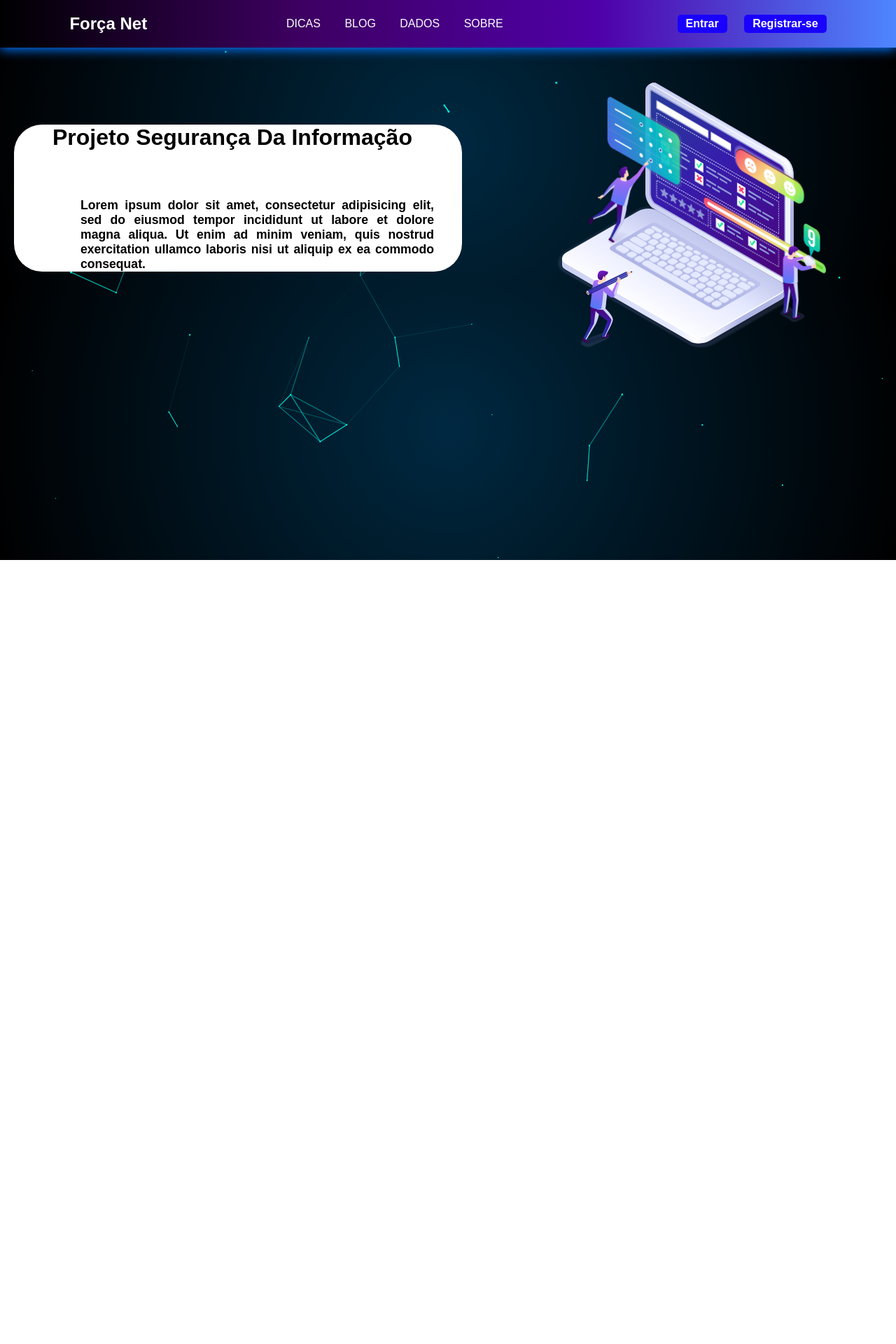
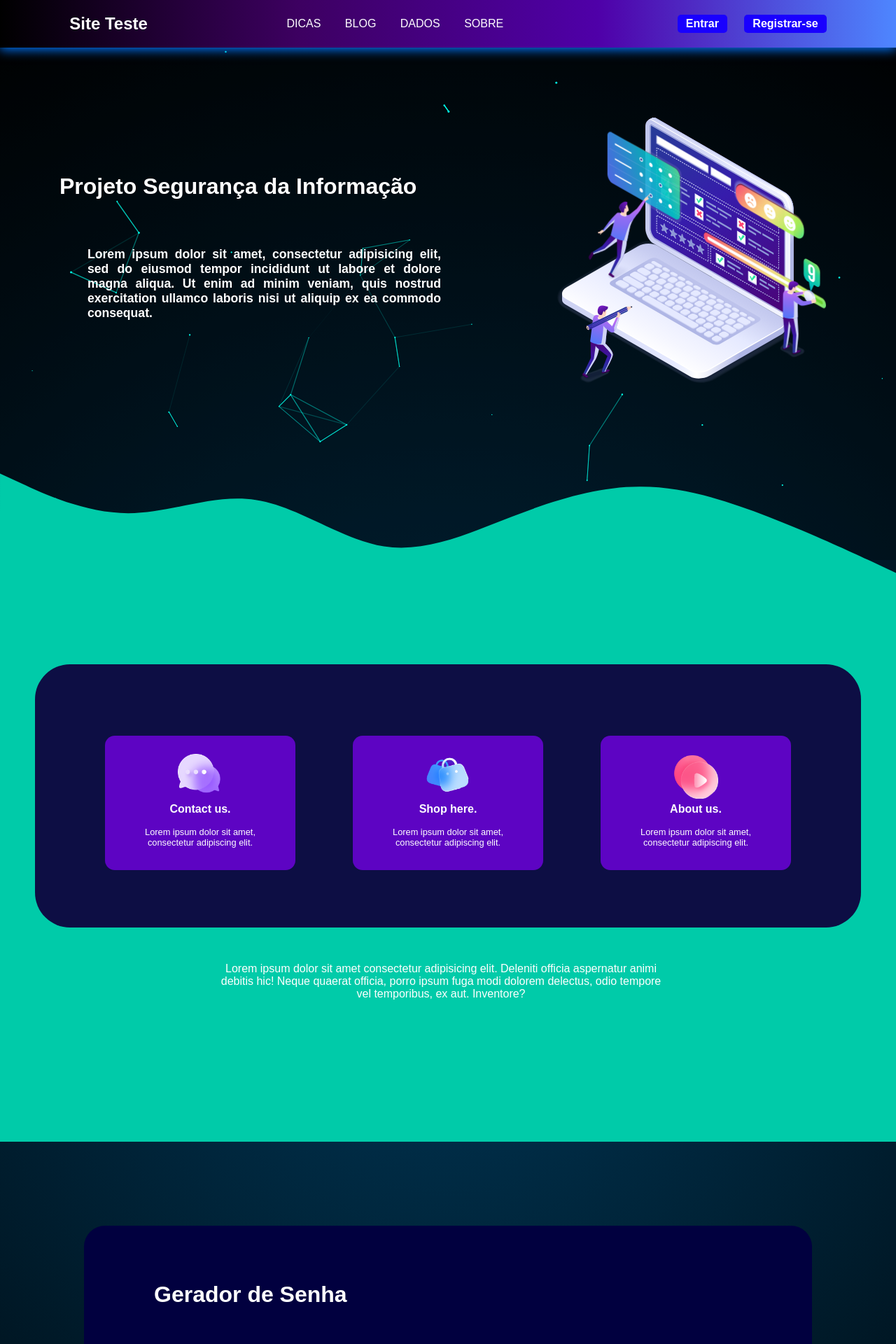
Before and after one commit to JoaohenriqueSql/Projeto-Curso, a PHP site: page /nome/login/index.php in a window 1280 px wide. Shown: the top 1920 px of the page at 70% size. Before the commit the page ends 800 px from the top, so only its background shows below. Run offline with PHP 8.4, Linux system fonts and the light colour scheme.

Commit message:
modify in login leading

```diff
--- a/login/CSS/style.css
+++ b/login/CSS/style.css
@@ -213,11 +213,6 @@ div.user a{
   background: #4400ff;
 }
 
-
-
-
-
-
 /*svg no inicio da pagina*/
 svg {
   width: 30vw;
@@ -256,7 +251,7 @@ svg {
 /*svg alterar/mover*/
 .imagen svg {
   margin-right: 100px;
-  margin-top: 50px;
+  margin-top: 100px;
 }
 
 /*leading inicio da pagina*/
@@ -266,14 +261,14 @@ svg {
 
 /*titulo do site*/
 .leading h1 {
-  color: #000000;
+  color: #fff;
   margin-top: -320px;
   padding-left: 55px;
-  text-transform: capitalize;
 }
 
+/*sobre/titulo do site*/
 .leading p {
-  color: #000000;
+  color: #fff;
   padding-left: 95px;
   font-size: 1.1em;
   margin: 20px 0;
@@ -283,9 +278,132 @@ svg {
 }
 
 .inicio-menu {
-  background-color: #ffffff;
   max-width: 50%;
-  margin-left: 20px;
-  border-radius: 40px;
+  margin-left: 30px;
+  margin-top: 20px;
   text-align: justify;
 }
+
+
+img {
+  max-width: 100%;
+  margin-top: 170px;
+  max-height: 800px;
+}
+
+.onda {
+  max-width: 100%;
+  height: 750px;
+  background-color: #00cba9;
+  margin-top: -55px;
+}
+
+.onda h1 {
+  color: #000000;
+}
+
+.onda p {
+  color: #fff;
+  max-width: 50%;
+  text-align: center;
+  margin-left: 310px;
+}
+
+
+
+
+
+
+.card {
+  background-color: #0d0e44;
+  margin: 50px;
+  border-radius: 50px;
+  padding-top: 20px;
+}
+
+main.cards {
+  display: flex;
+  padding: 32px;
+  padding-left: 100px;
+  padding-right: 50px;
+}
+
+main.cards section.card {
+  display: flex;
+  flex-direction: column;
+  align-items: center;
+  text-align: center;
+  background: #8400ffad;
+  padding: 1rem 1.5rem;
+  border-radius: 14px;
+  max-height: 468px;
+  margin-left: 32px;
+  color: #fff;
+}
+
+main.cards section.card:first-child {
+  margin-left: 0;
+}
+
+main.cards section.card .icon {
+  width: 64px;
+  height: 64px;
+}
+
+main.cards section.card img {
+  width: 100%;
+  margin-top: 10px;
+}
+
+main.cards section.card h3 {
+  font-size: 100%;
+  margin: 16px 0;
+}
+
+main.cards section.card span {
+  font-weight: 300;
+  max-width: 240px;
+  font-size: 80%;
+  margin-bottom: 16px;
+}
+
+@media screen and (max-width: 720px) {
+  main.cards {
+      flex-direction: column;
+      padding-left: 70px;
+      padding-right: 70px;
+  }
+
+  main.cards section.card {
+      margin-left: 0;
+      margin-bottom: 32px;
+  }
+
+  main.cards section.card:last-child {
+      margin-bottom: 0;
+  }
+
+  main.cards section.card button {
+      font-size: 70%;
+  }
+
+}
+
+
+
+
+
+
+.sobreSenha {
+  background-color: #01003f;
+  max-width: 100%;
+  height: 800px;
+  margin: 120px;
+  border-radius: 30px;
+}
+
+.sobreSenha h1 {
+  color: #fff;
+  padding-left: 100px;
+  padding-top: 80px;
+}
--- a/login/index.php
+++ b/login/index.php
@@ -11,11 +11,17 @@
   <meta name="viewport" content="width=device-width, initial-scale=1.0">
   <title>Segurança da Informação</title>
   <link rel="stylesheet" href="CSS/style.css">
+
+<!--	ANIMAÇÕES DO SCROLL DOS ELEMENTOS
+  <link href="https://unpkg.com/aos@2.3.1/dist/aos.css" rel="stylesheet">
+  <script src="https://unpkg.com/aos@2.3.1/dist/aos.js"></script>
+-->
+
 </head>
 
 <body>
   <header>
-    <h2>Força Net</h2>
+    <h2>Site Teste</h2>
     <nav>
       <a href="#">DICAS</a>
       <a href="#">BLOG</a>
@@ -29,7 +35,7 @@
     {
       echo"
         <div class='user'>
-        Bem Vindo $_SESSION[username] | <a href='logout.php' style='color: red;'>Sair</a>
+        Bem Vindo $_SESSION[username] | <a href='logout.php' style='color: red;'>SAIR</a>
         </div>
       ";
     }
@@ -2572,7 +2578,44 @@
 	</div>
 </div>
 
-
+<img src="wave.svg">
+
+<div class="onda">
+	<br>
+	<div class="card">
+	<main class="cards">
+        <section class="card contact">
+            <div class="icon">
+                <img src="Chat.png" alt="Contact us.">
+            </div>
+            <h3>Contact us.</h3>
+            <span>Lorem ipsum dolor sit amet, consectetur adipiscing elit.</span>
+        </section>
+        <section class="card shop">
+            <div class="icon">
+                <img src="Bag.png" alt="Shop here.">
+            </div>
+            <h3>Shop here.</h3>
+            <span>Lorem ipsum dolor sit amet, consectetur adipiscing elit.</span>
+        </section>
+        <section class="card about">
+            <div class="icon">
+                <img src="Play.png" alt="About us.">
+            </div>
+            <h3>About us.</h3>
+            <span>Lorem ipsum dolor sit amet, consectetur adipiscing elit.</span>
+        </section>
+    </main>
+	</div>
+
+	<p>Lorem ipsum dolor sit amet consectetur adipisicing elit. Deleniti officia aspernatur animi debitis hic! Neque quaerat officia, porro ipsum fuga modi dolorem delectus, odio tempore vel temporibus, ex aut. Inventore?</p>
+</div>
+
+
+
+<div class="sobreSenha">
+	<h1>Gerador de Senha</h1>
+</div>
 
 <script src="JS/script.js"></script>
 </body>
```
Also changed, not shown: login/Bag.png (added), login/Chat.png (added), login/Play.png (added), login/wave.svg (added).
